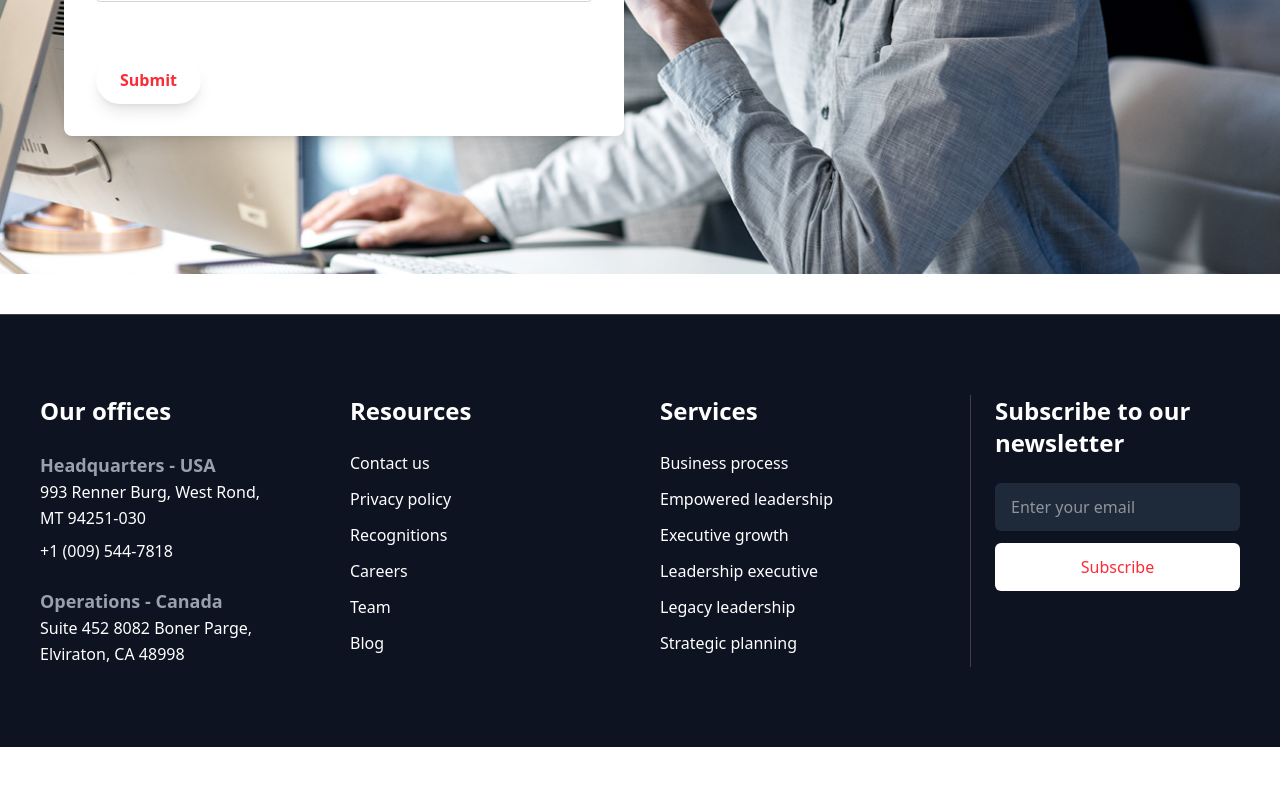
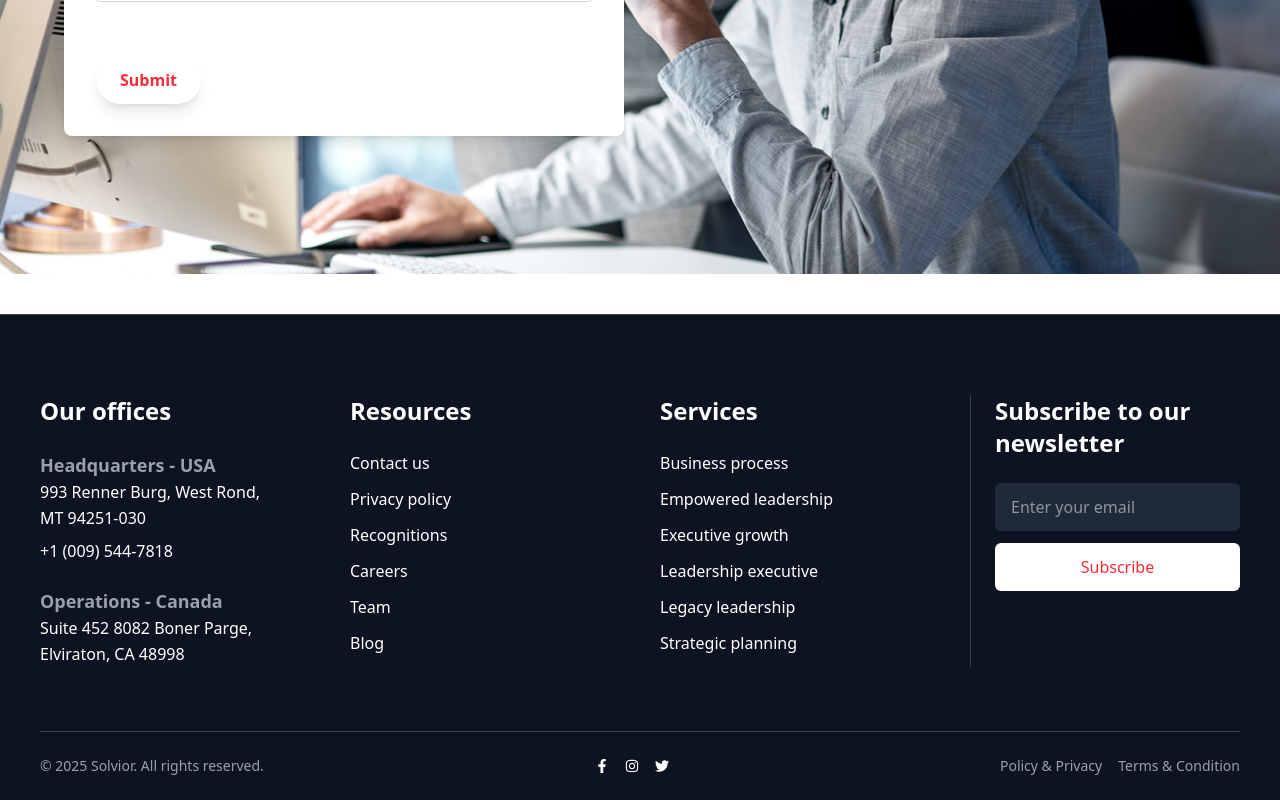
Before and after one commit to Kaif3246/Service, a React (Vite) app in the folder Kandola_Enterprises/: page / in a window 1280 px wide. Shown: the part 5110-5910 px from the top of the page. Before the commit the page ends 5857 px from the top, so only its background shows below. Built offline with nearby package versions, Linux system fonts and the light colour scheme.

Commit message:
Updated footer with bottom bar and padding

```diff
--- a/Kandola_Enterprises/src/components/homepage/Footer.jsx
+++ b/Kandola_Enterprises/src/components/homepage/Footer.jsx
@@ -1,9 +1,10 @@
 import React from 'react';
+import { FaFacebookF, FaInstagram, FaTwitter } from 'react-icons/fa';
 
 const Footer = () => {
   return (
-    <footer className="bg-[#0d1321] text-white px-10 py-20 mt-10 border-t border-white/20">
-      <div className="max-w-7xl mx-auto grid grid-cols-1 md:grid-cols-4 gap-10">
+    <footer className="bg-[#0d1321] text-white px-10 pt-20 mt-10 border-t border-white/20">
+      <div className="max-w-7xl mx-auto grid grid-cols-1 md:grid-cols-4 gap-10 pb-10">
 
         {/* Office Info */}
         <div>
@@ -68,6 +69,27 @@ const Footer = () => {
         </div>
 
       </div>
+
+      {/* Bottom Bar */}
+      <div className="border-t border-white/20 pt-6 mt-6 pb-6">
+        <div className="max-w-7xl mx-auto flex flex-col md:flex-row items-center justify-between text-sm text-gray-400 gap-4">
+          {/* Left */}
+          <div>© 2025 Solvior. All rights reserved.</div>
+
+          {/* Center - Social Icons */}
+          <div className="flex space-x-4 text-white">
+            <a href="#" className="hover:text-blue-400"><FaFacebookF /></a>
+            <a href="#" className="hover:text-pink-500"><FaInstagram /></a>
+            <a href="#" className="hover:text-blue-300"><FaTwitter /></a>
+          </div>
+
+          {/* Right */}
+          <div className="flex space-x-4">
+            <a href="#" className="hover:text-blue-400">Policy & Privacy</a>
+            <a href="#" className="hover:text-blue-400">Terms & Condition</a>
+          </div>
+        </div>
+      </div>
     </footer>
   );
 };
```
